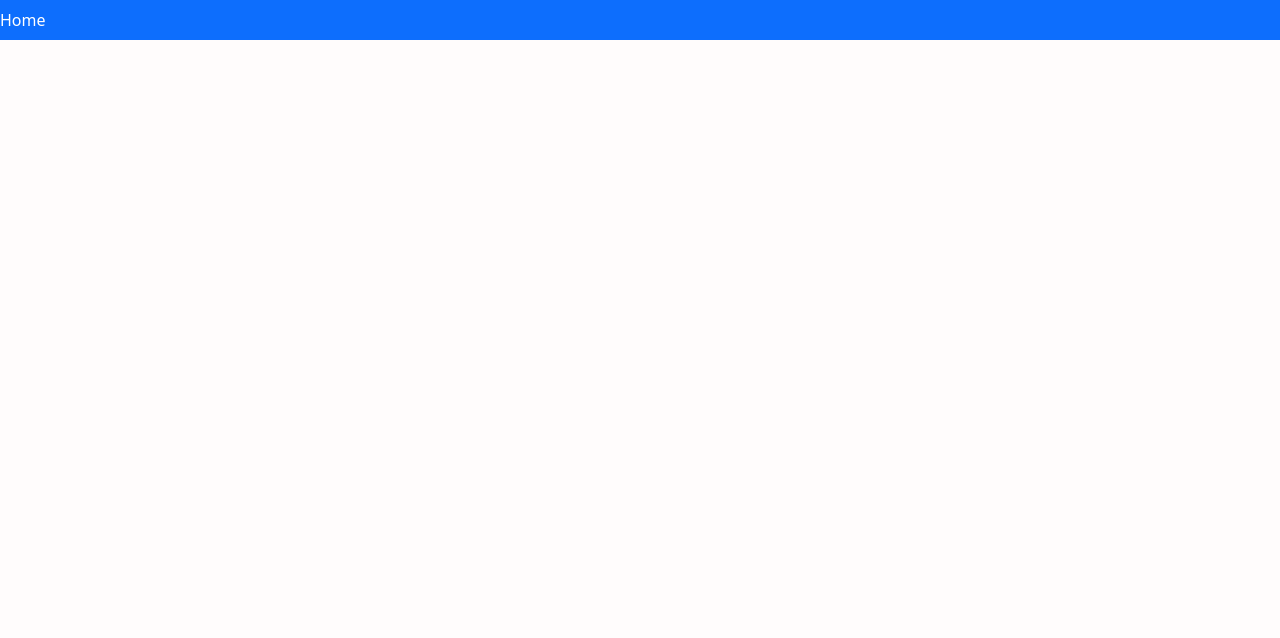
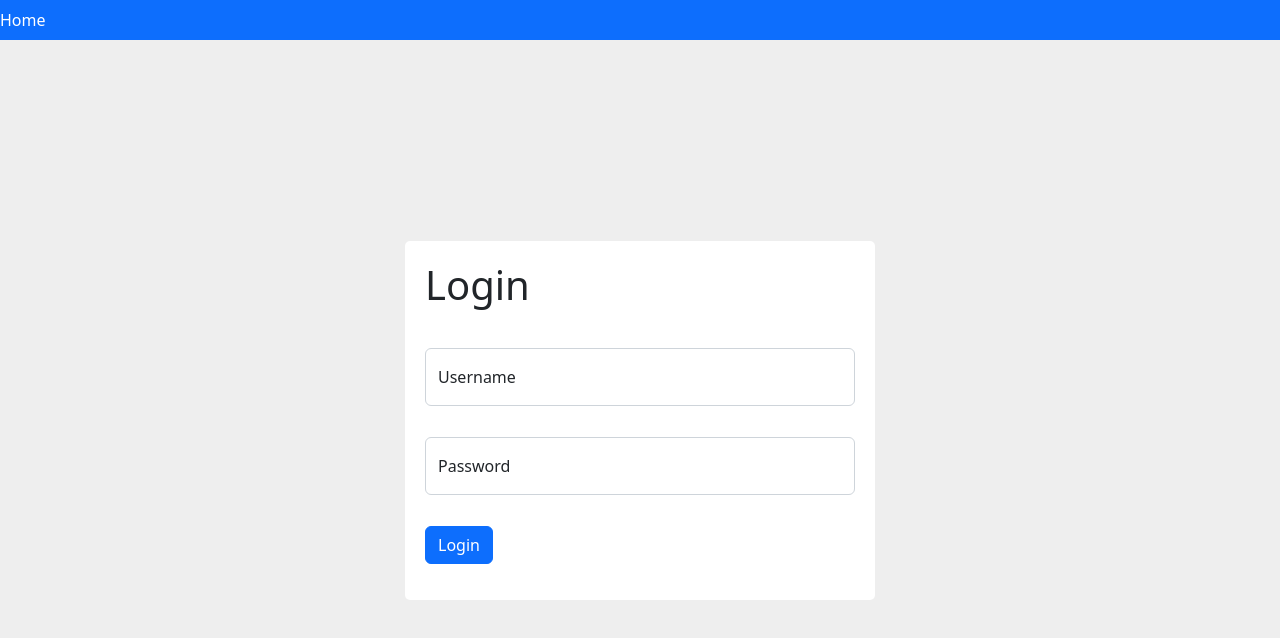
Before and after one commit to lakansantos/Mern-Testing, a React (Vite) app in the folder frontend/: page /login in a window 1280 px wide. Before the commit this address had no page. Shown: the top 638 px of the page. Built offline with nearby package versions, Linux system fonts and the light colour scheme.

Commit message:
added login form ui prep

```diff
--- /dev/null
+++ b/frontend/src/components/forms/FormContainer.jsx
@@ -0,0 +1,10 @@
+import {FormGroup} from "reactstrap";
+const FormContainer = ({children}) => {
+  return (
+    <FormGroup className="input-box" floating>
+      {children}
+    </FormGroup>
+  );
+};
+
+export default FormContainer;
--- a/frontend/src/routes/index.jsx
+++ b/frontend/src/routes/index.jsx
@@ -1,6 +1,7 @@
 import {MODAL_ROUTE_PATH} from "../configs/constants";
 import {PostAddModal, PostDeleteModal, Home} from "../views";
 import PostEditModal from "../views/posts/PostEditModal";
+import Login from "../views/login";
 
 const ROUTE_MODAL_COMPONENT = [
   {
@@ -22,6 +23,10 @@ const ROUTE_INDEX_COMPONENT = [
     path: "/views/home",
     component: <Home />,
   },
+  {
+    path: "/login",
+    component: <Login />,
+  },
 ];
 
 export {ROUTE_INDEX_COMPONENT, ROUTE_MODAL_COMPONENT};
--- a/frontend/src/styles/App.css
+++ b/frontend/src/styles/App.css
@@ -3,8 +3,8 @@
   padding: 0;
   box-sizing: border-box;
 }
-.App{
-  background-color: rgb(255, 252, 252);
+.App {
+  background-color: rgb(238, 238, 238);
   height: 100vh;
 }
 
@@ -34,16 +34,14 @@ nav ul li {
 
 nav ul li a {
   text-decoration: none;
-  color:  white;
+  color: white;
 }
-
 
 header {
   display: flex;
   justify-content: end;
   margin: 20px 5px;
 }
-
 
 .tr-heading {
   background-color: #2c3e50;
@@ -55,10 +53,32 @@ header {
   gap: 10px;
 }
 
-
-
 .action-icon-container button {
   border: none;
   font-size: 20px;
   background: none;
 }
+
+.form-wrapper {
+  display: flex;
+  justify-content: center;
+  align-items: center;
+  height: 95vh;
+}
+
+.login-form {
+  max-height: 50%;
+  height: fit-content;
+  display: flex;
+  background-color: white;
+  flex-direction: column;
+  justify-content: start;
+  width: 470px;
+  padding: 20px;
+  gap: 15px;
+  border-radius: 5px;
+}
+
+.input-box {
+  width: 100%;
+}
--- /dev/null
+++ b/frontend/src/views/login/LoginForm.jsx
@@ -0,0 +1,24 @@
+import {Form, FormGroup, Input, Label, Button} from "reactstrap";
+import FormContainer from "../../components/forms/FormContainer";
+const LoginForm = () => {
+  return (
+    <Form className="login-form">
+      <FormGroup className="">
+        <h1>Login</h1>
+      </FormGroup>
+      <FormContainer>
+        <Input name="username" placeholder="Username" type="text" />
+        <Label>Username</Label>
+      </FormContainer>
+      <FormContainer>
+        <Input name="password" placeholder="password" type="password" />
+        <Label>Password</Label>
+      </FormContainer>
+      <FormContainer>
+        <Button color="primary">Login</Button>
+      </FormContainer>
+    </Form>
+  );
+};
+
+export default LoginForm;
--- /dev/null
+++ b/frontend/src/views/login/index.jsx
@@ -0,0 +1,12 @@
+import {Form} from "reactstrap";
+import LoginForm from "./LoginForm";
+
+const Index = () => {
+  return (
+    <div className="form-wrapper">
+      <LoginForm />
+    </div>
+  );
+};
+
+export default Index;
```
